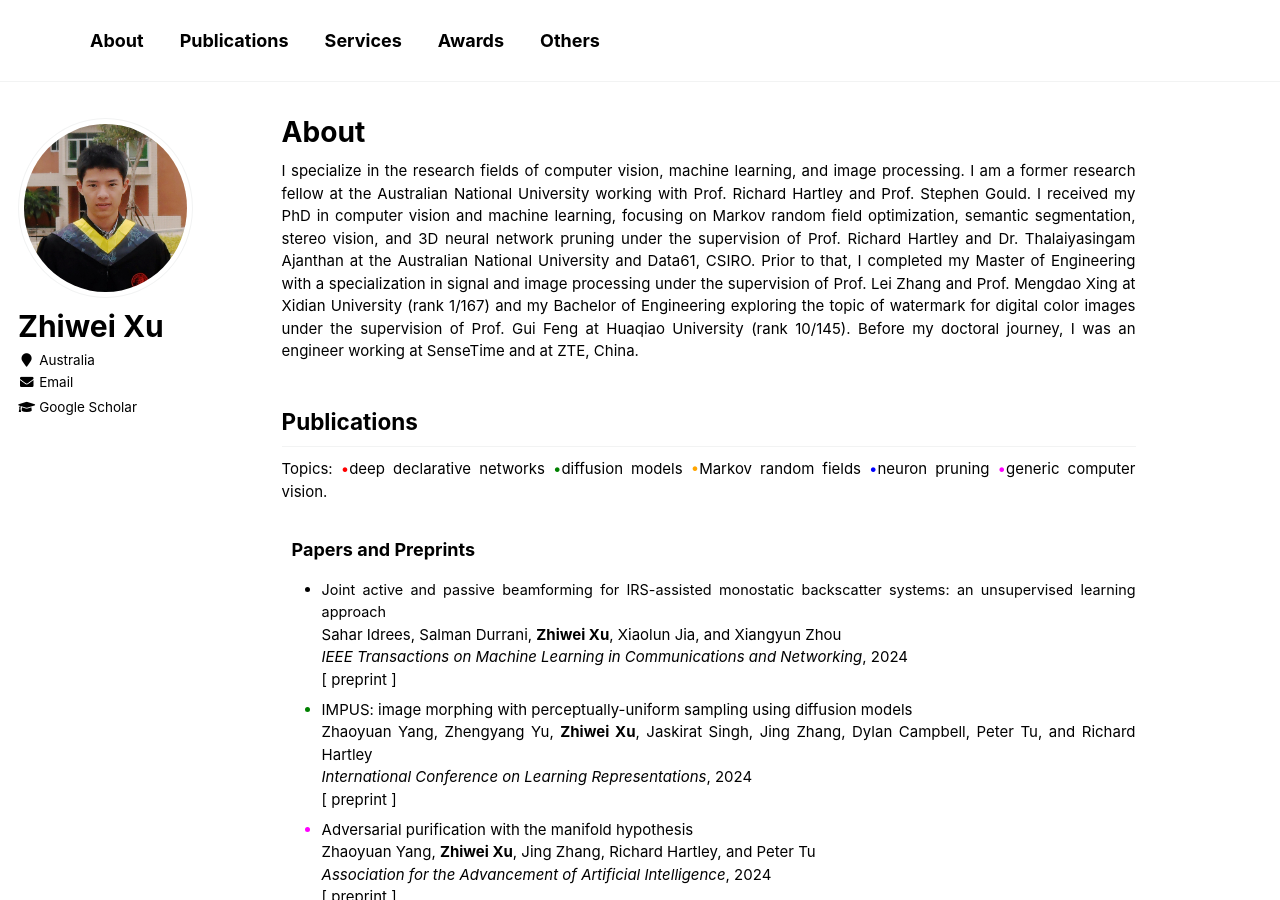
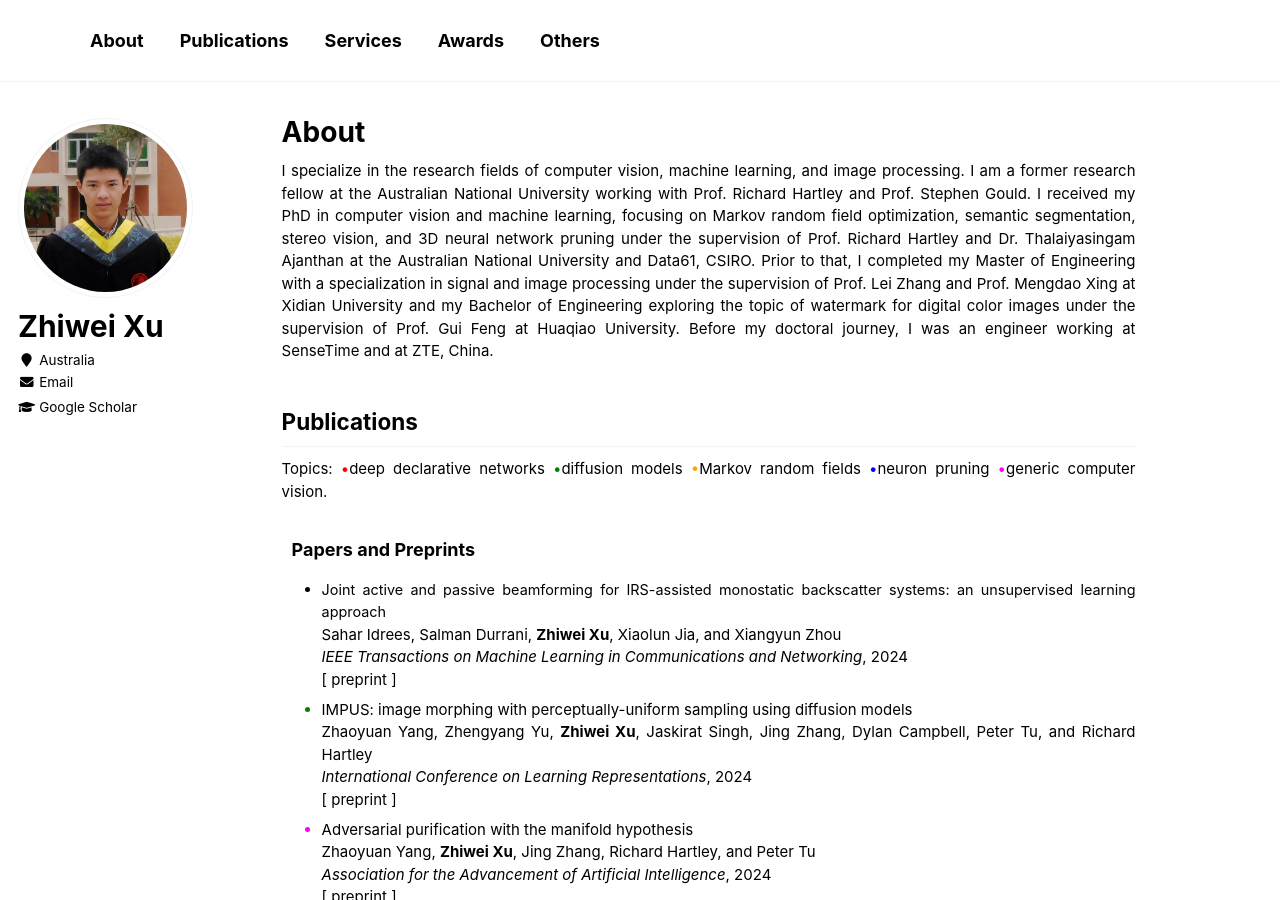
Before and after one commit to zwxu064/zwxu064.github.io, a Jekyll site: the page built from _pages/about.html, in a window 1280 px wide and 900 px high. Built offline with Jekyll 4.4.1, drawn with Linux system fonts in a browser that asks for light colours.

Commit message:
Update about.html

```diff
--- a/_pages/about.html
+++ b/_pages/about.html
@@ -19,10 +19,10 @@ redirect_from:
   with a specialization in signal and image processing under the supervision of
   <a style="color: inherit;" href="http://sece.sysu.edu.cn/szll/js/zngz/1361657.htm" target="_blank">Prof. Lei Zhang</a>
   and <a style="color: inherit;" href="http://web.xidian.edu.cn/mdxing/" target="_blank">Prof. Mengdao Xing</a>
-  at Xidian University (rank 1/167) and my Bachelor of Engineering exploring the topic of watermark for digital color images
+  at Xidian University and my Bachelor of Engineering exploring the topic of watermark for digital color images
   under the supervision of
   <a style="color: inherit;" href="http://eee.hqu.edu.cn/info/1194/4370.htm" target="_blank">Prof. Gui Feng</a>
-  at Huaqiao University (rank 10/145).
+  at Huaqiao University.
   Before my doctoral journey, I was an engineer working at SenseTime and at ZTE, China.
 </p>
 
```
